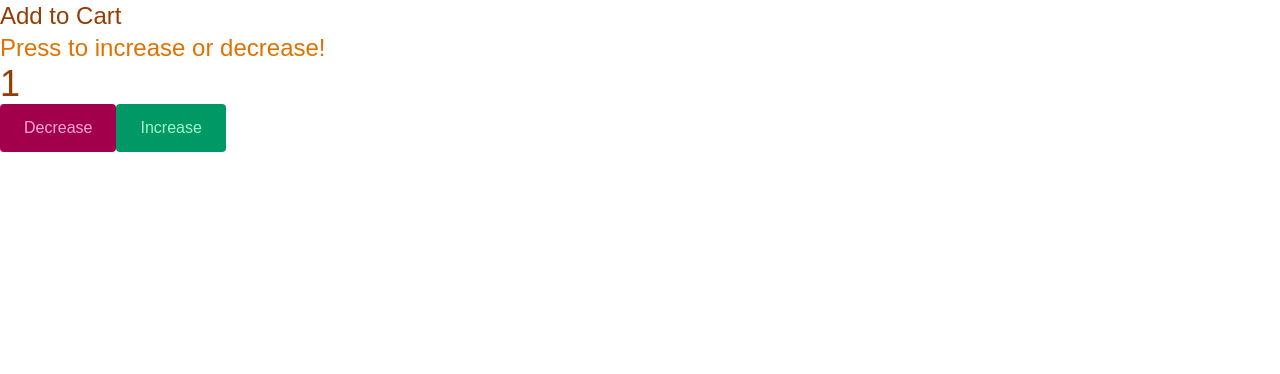
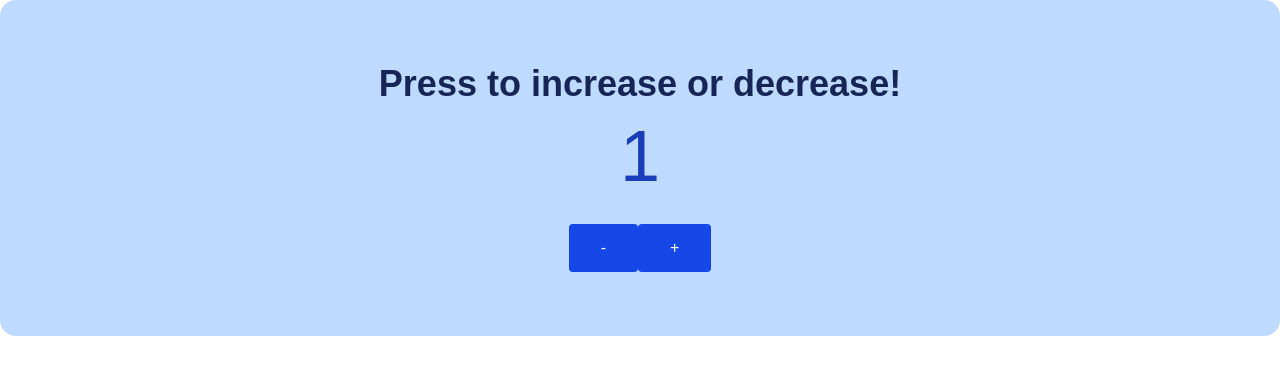
Before and after one commit to vagomezl474/cprg306-assignments, a Next.js app: page /week-4 in a window 1280 px wide. Shown: the top 374 px of the page. Built offline with nearby package versions, Linux system fonts and the light colour scheme.

Commit message:
actually finished

```diff
--- a/app/week-4/new-item.js
+++ b/app/week-4/new-item.js
@@ -16,13 +16,15 @@ export default function NewItemPage(){
     }
 
     return(
-    <div>
-    <h2 className="text-2xl text-amber-600"> Press to increase or decrease! </h2>
-    <p className="text-4xl text-amber-800">{quantity}</p>
+    <section className="bg-blue-200 rounded-2xl py-16" >
+    <div className="max-w-4xl mx-auto px-4 text-center">
+    <h2 className="text-4xl font-bold mb-4 text-blue-950"> Press to increase or decrease! </h2>
+    <p className="text-7xl text-blue-800 mb-8">{quantity}</p>
       {/* Decrement Button */}
-    <button type="button" className="bg-pink-800 text-pink-300 rounded px-6 py-3 hover:bg-pink-950" onClick={decrement} disabled={quantity === 1}>Decrease</button>
+    <button type="button" className="px-8 py-3 bg-blue-700 hover:bg-blue-900 text-white font-medium rounded " onClick={decrement} disabled={quantity === 1}>-</button>
       {/* Increment Button */}
-    <button type="button" className="bg-emerald-600 text-emerald-200 rounded px-6 py-3 hover:bg-emerald-800" onClick={increment} disabled={quantity === 20}>Increase</button>
+    <button type="button" className="px-8 py-3 bg-blue-700 hover:bg-blue-900 text-white font-medium rounded " onClick={increment} disabled={quantity === 20}>+</button>
     </div>
+    </section>
     );
 }
--- a/app/week-4/page.js
+++ b/app/week-4/page.js
@@ -5,8 +5,7 @@ export default function NewDisplayPage(){
 
     return(
         <main>
-            <h3 className="text-2xl text-amber-800"> Add to Cart </h3>
-            <NewItemPage className="bg-blue-600 text-cyan-300 rounded-2xl" ></NewItemPage>
+            <NewItemPage ></NewItemPage>
         </main>
     );
 }
```
